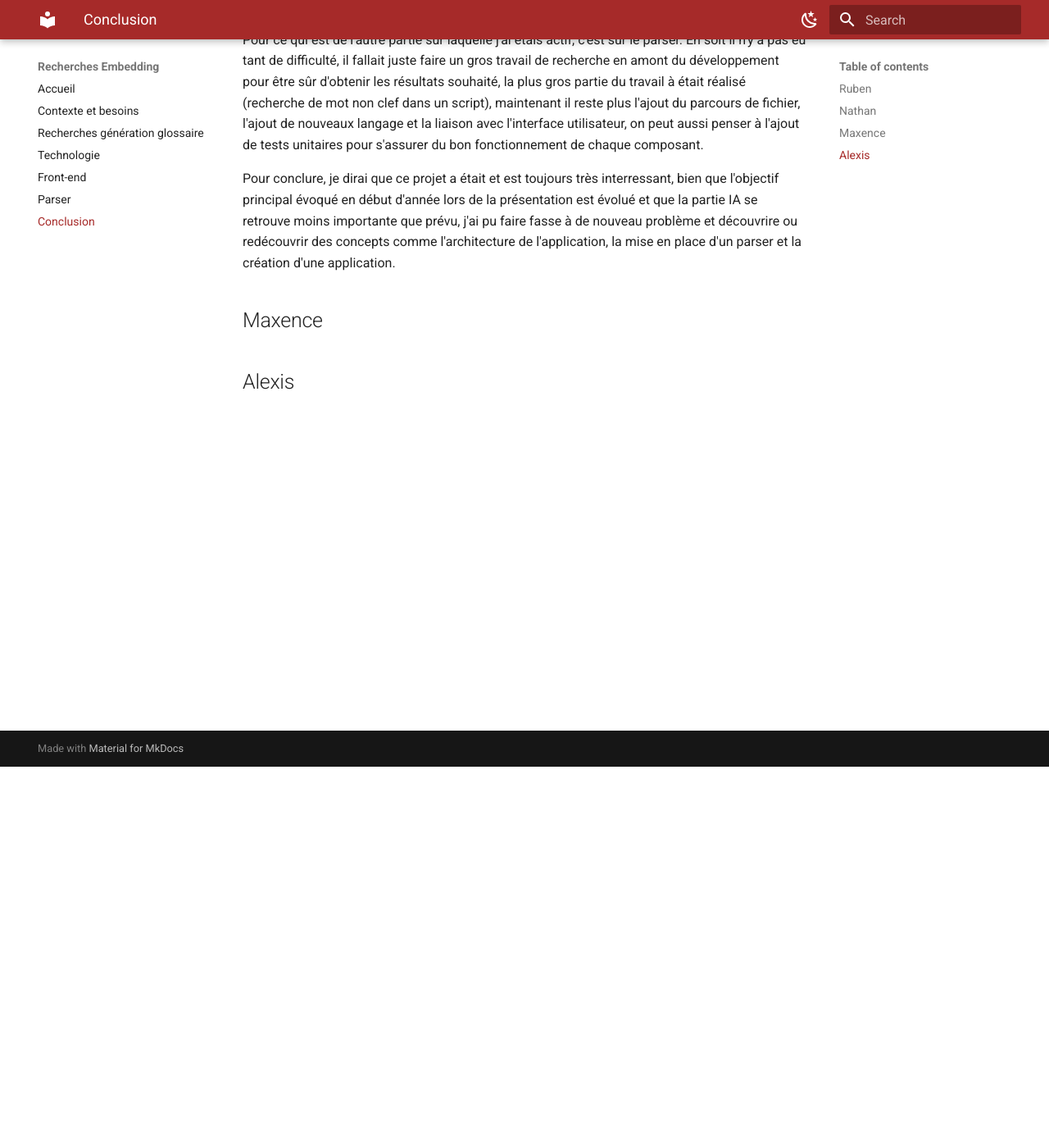
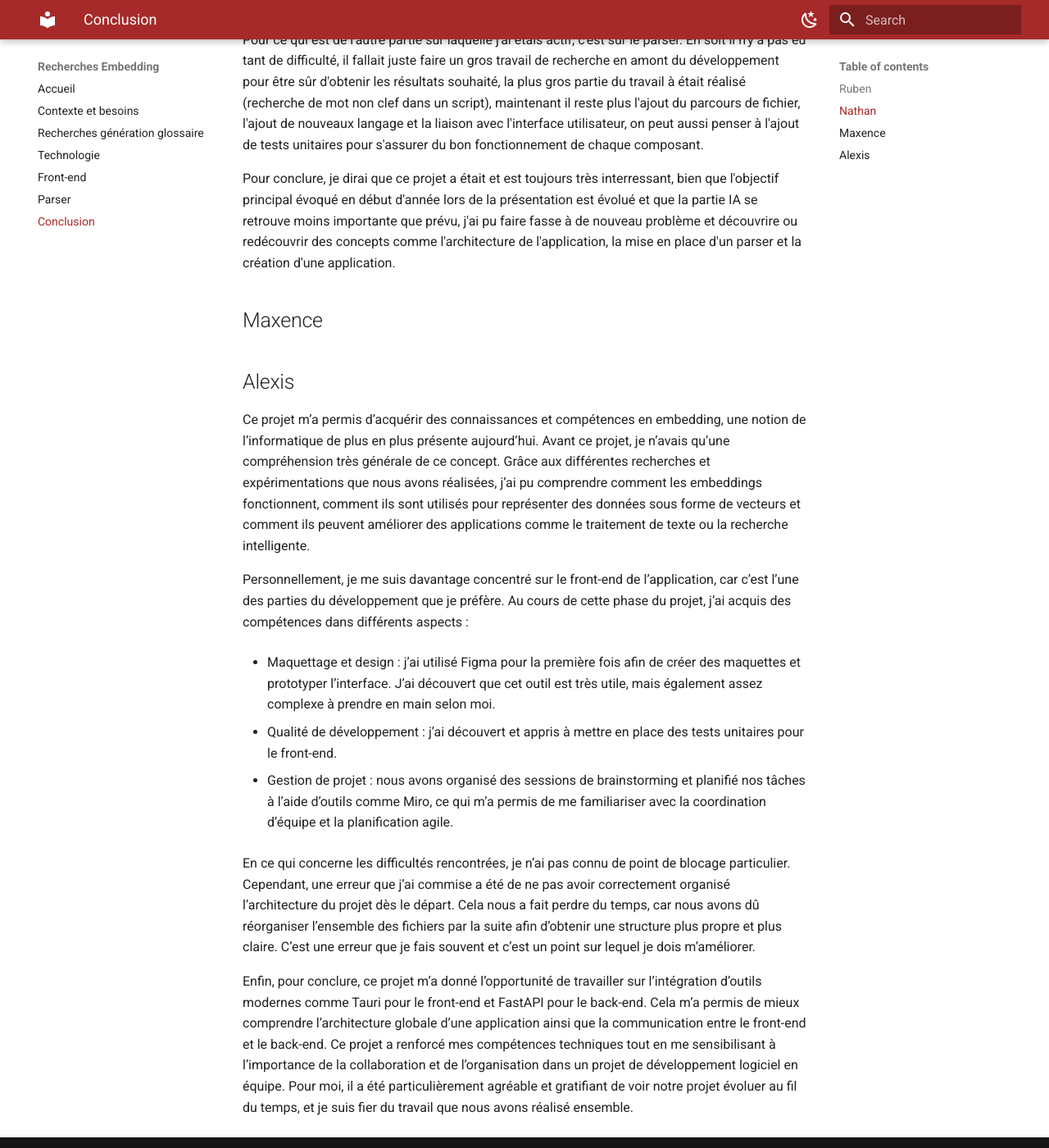
Before and after one commit to Embedding-Groupe/synthese-de-recherche-mkdocs, an MkDocs documentation site: the page built from docs/conclusion.md, in a window 1280 px wide and 1400 px high, scrolled down 465 px. Shown: the whole window at 82% size. Built offline with MkDocs 1.6.1 and Material for MkDocs 9.7.7, drawn with Linux system fonts in a browser that asks for light colours.

Commit message:
conclusion personnelle alexis

```diff
--- a/docs/conclusion.md
+++ b/docs/conclusion.md
@@ -16,3 +16,17 @@ Pour conclure, je dirai que ce projet a était et est toujours très interressan
 
 
 ## Alexis
+
+Ce projet m’a permis d’acquérir des connaissances et compétences en embedding, une notion de l’informatique de plus en plus présente aujourd’hui. Avant ce projet, je n’avais qu’une compréhension très générale de ce concept. Grâce aux différentes recherches et expérimentations que nous avons réalisées, j’ai pu comprendre comment les embeddings fonctionnent, comment ils sont utilisés pour représenter des données sous forme de vecteurs et comment ils peuvent améliorer des applications comme le traitement de texte ou la recherche intelligente.
+
+Personnellement, je me suis davantage concentré sur le front-end de l’application, car c’est l’une des parties du développement que je préfère. Au cours de cette phase du projet, j’ai acquis des compétences dans différents aspects :
+
+- Maquettage et design : j’ai utilisé Figma pour la première fois afin de créer des maquettes et prototyper l’interface. J’ai découvert que cet outil est très utile, mais également assez complexe à prendre en main selon moi.
+
+- Qualité de développement : j’ai découvert et appris à mettre en place des tests unitaires pour le front-end.
+
+- Gestion de projet : nous avons organisé des sessions de brainstorming et planifié nos tâches à l’aide d’outils comme Miro, ce qui m’a permis de me familiariser avec la coordination d’équipe et la planification agile.
+
+En ce qui concerne les difficultés rencontrées, je n’ai pas connu de point de blocage particulier. Cependant, une erreur que j’ai commise a été de ne pas avoir correctement organisé l’architecture du projet dès le départ. Cela nous a fait perdre du temps, car nous avons dû réorganiser l’ensemble des fichiers par la suite afin d’obtenir une structure plus propre et plus claire. C’est une erreur que je fais souvent et c’est un point sur lequel je dois m’améliorer.
+
+Enfin, pour conclure, ce projet m’a donné l’opportunité de travailler sur l’intégration d’outils modernes comme Tauri pour le front-end et FastAPI pour le back-end. Cela m’a permis de mieux comprendre l’architecture globale d’une application ainsi que la communication entre le front-end et le back-end. Ce projet a renforcé mes compétences techniques tout en me sensibilisant à l’importance de la collaboration et de l’organisation dans un projet de développement logiciel en équipe. Pour moi, il a été particulièrement agréable et gratifiant de voir notre projet évoluer au fil du temps, et je suis fier du travail que nous avons réalisé ensemble.
```
